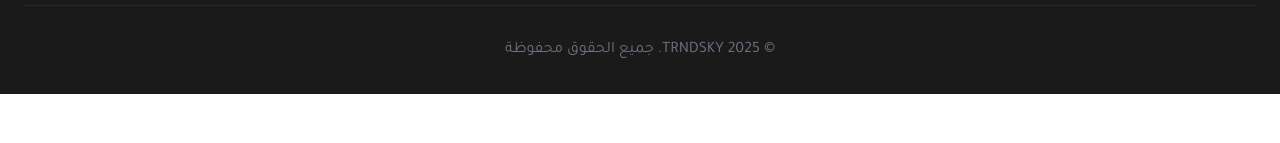
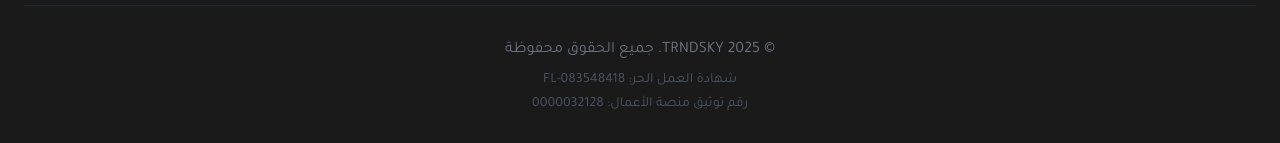
Before and after one commit to slmiksa/trndsky-web, a React (Vite) app: page /about in a window 1280 px wide. Shown: the part 1343-1486 px from the top of the page. Before the commit the page ends 1437 px from the top, so only its background shows below. Built offline with nearby package versions, Linux system fonts and the light colour scheme; no server answers; the database is empty.

Commit message:
Add footer information
Add footer information to all pages.

```diff
--- a/src/components/Footer.tsx
+++ b/src/components/Footer.tsx
@@ -1,3 +1,4 @@
+
 import { Link } from 'react-router-dom';
 const Footer = () => {
   return <footer className="bg-gray-900 text-white overflow-hidden">
@@ -41,9 +42,13 @@ const Footer = () => {
           {/* Copyright */}
           <div className="pt-8 border-t border-gray-800">
             <div className="text-center">
-              <p className="text-gray-500 font-tajawal">
+              <p className="text-gray-500 font-tajawal mb-2">
                 © {new Date().getFullYear()} TRNDSKY. جميع الحقوق محفوظة
               </p>
+              <div className="text-gray-600 font-tajawal text-sm space-y-1">
+                <p>شهادة العمل الحر: FL-083548418</p>
+                <p>رقم توثيق منصة الأعمال: 0000032128</p>
+              </div>
             </div>
           </div>
         </div>
```
